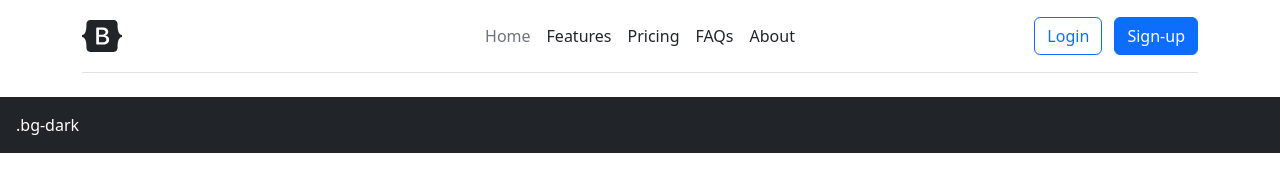
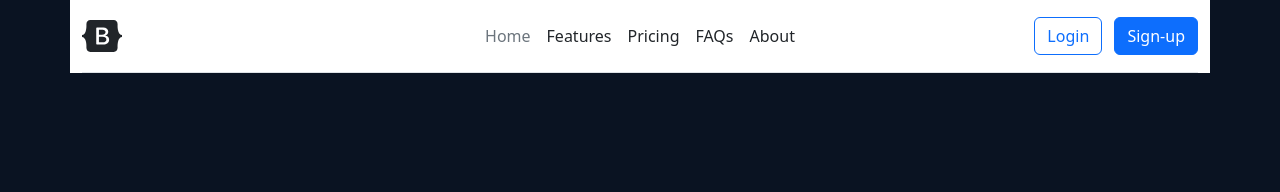
Before and after one commit to PedroPLSR/Betavo, a plain HTML site: page index.html in a window 1280 px wide. Drawn offline with Linux system fonts and the light colour scheme.

Commit message:
adjusted spaces and identation

```diff
--- a/index.html
+++ b/index.html
@@ -6,14 +6,10 @@
     <meta name="description" content="">
     <meta name="author" content="Mark Otto, Jacob Thornton, and Bootstrap contributors">
     <meta name="generator" content="Hugo 0.104.2">
+
     <title>Betavo</title>
 
     <link rel="canonical" href="https://getbootstrap.com/docs/5.2/examples/headers/">
-
-
-
-
-
     <link href="../assets/dist/css/bootstrap.min.css" rel="stylesheet">
 
     <style>
@@ -69,12 +65,10 @@
       }
     </style>
 
-
     <!-- Custom styles for this template -->
     <link href="style.css" rel="stylesheet">
     </head>
       <body>
-
         <svg xmlns="http://www.w3.org/2000/svg" style="display: none;">
           <symbol id="bootstrap" viewBox="0 0 118 94">
             <title>Bootstrap</title>
@@ -100,7 +94,7 @@
         </svg>
 
         <main>
-  <div class="container">
+          <div class="container bg-white">
             <header class="d-flex flex-wrap align-items-center justify-content-center justify-content-md-between py-3 mb-4 border-bottom">
               <a href="/" class="d-flex align-items-center col-md-3 mb-2 mb-md-0 text-dark text-decoration-none">
                 <svg class="bi me-2" width="40" height="32" role="img" aria-label="Bootstrap"><use xlink:href="#bootstrap"/></svg>
@@ -120,14 +114,7 @@
               </div>
             </header>
           </div>
-
-  <div class="p-3 mb-2 bg-dark text-white">.bg-dark</div>
-
         </main>
-
-
         <script src="../assets/dist/js/bootstrap.bundle.min.js"></script>
-
-
       </body>
 </html>
--- a/style.css
+++ b/style.css
@@ -1,4 +1,6 @@
-
+body {
+  background-color: #0A1322;
+}
 
 .form-control-dark {
   border-color: var(--bs-gray);
```
Lines whose indentation alone changed are shown as unchanged.
